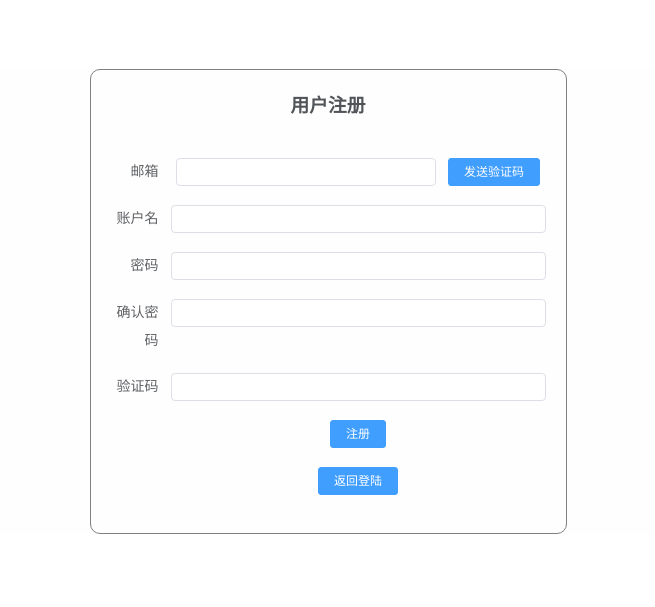
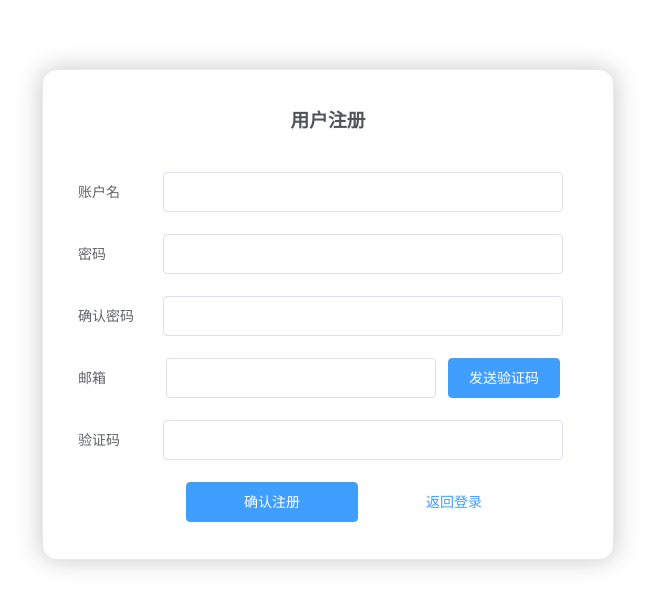
Before and after one commit to Tsyxxxka/Database-Project, a Vue app in the folder vueblog/: page /#/toRegister in a window 1280 px wide. Shown: the part 111-718 px from the top of the page, without its empty margins (312-967 px from the left). Built offline with nearby package versions, Linux system fonts and the light colour scheme.

Commit message:
Modify register UI

```diff
--- a/vueblog/src/components/Login.vue
+++ b/vueblog/src/components/Login.vue
@@ -9,14 +9,16 @@
       <el-input type="password" v-model="loginForm.password" auto-complete="off" placeholder="密码"></el-input>
     </el-form-item>
     <el-checkbox class="login_remember" v-model="checked" label-position="left">记住密码</el-checkbox>
-    <el-button style="margin-left: 80px;"  @click.native.prevent="login=false; toRegister()">注册</el-button>
-    <el-button style="margin-left: 80px;"  @click.native.prevent="login=true; submitClick1()" >登录</el-button>
-
-    <!--<el-form-item style="width: 100%">
-      <el-button type="primary" @click.native.prevent="submitClick(1)" style="width: 100%" v-if="login">登录</el-button>
-      <el-button type="primary" @click.native.prevent="submitClick(2)" style="width: 100%" v-else>注册</el-button>
-    </el-form-item>-->
-
+    <el-button style="margin-left: 90px;"  type="text"> 没有账号？</el-button>
+    <el-button @click.native.prevent="login=false; toRegister();">注册</el-button>
+    <el-form-item>
+      <el-button
+        type="primary"
+        style="width: 100%;"
+        @click.native.prevent="login=true; submitClick();" >
+        登录
+      </el-button>
+    </el-form-item>
   </el-form>
 </template>
 <script>
@@ -46,7 +48,7 @@ export default{
       this.loginForm.username = '';
       this.loginForm.password = '';
     },
-    submitClick1: function (type) {
+    submitClick: function (type) {
       var _this = this;
       this.loading = true;
       postRequest( '/login', {
@@ -79,7 +81,7 @@ export default{
   border-radius: 15px;
   background-clip: padding-box;
   margin: 180px auto;
-  width: 350px;
+  width: 400px;
   padding: 35px 35px 15px 35px;
   background: #fff;
   border: 1px solid #eaeaea;
--- a/vueblog/src/pages/Register.vue
+++ b/vueblog/src/pages/Register.vue
@@ -1,34 +1,34 @@
 <template>
-  <div class="register">
-    <h3 class="login_title">用户注册</h3>
-    <el-form ref="form" :model="mailForm" label-width="60px" size="mini">
-      <el-form-item label="邮箱" class="em">
-        <el-input style="width: 260px;padding-right:12px" v-model="mailForm.email"/>
+  <el-form
+    class="login-container"
+    label-position="left"
+    label-width="70px"
+    v-loading="loading">
+    <h3 class="login_title" >用户注册</h3>
+    <el-form-item label="账户名">
+      <el-input type="username" v-model="mailForm.username"></el-input>
+    </el-form-item>
+    <el-form-item label="密码">
+      <el-input type="password" v-model="mailForm.password"></el-input>
+    </el-form-item>
+    <el-form-item label="确认密码">
+      <el-input type="password" v-model="password2"></el-input>
+    </el-form-item>
+    <el-form-item label="邮箱">
+      <el-input style="width: 270px; padding-right:12px;" v-model="mailForm.email"/>
       <el-button type="primary" @click="getCode">
         <span v-show="show">发送验证码</span>
         <span v-show="!show">{{ count }} s后重发</span>
       </el-button>
     </el-form-item>
-      <el-form-item label="账户名" class="cd">
-        <el-input type="username" v-model="mailForm.username"></el-input>
-      </el-form-item>
-      <el-form-item label="密码" class="cd">
-        <el-input type="password" v-model="mailForm.password"></el-input>
-      </el-form-item>
-      <el-form-item label="确认密码" class="cd">
-        <el-input type="password" v-model="password2"></el-input>
-      </el-form-item>
-      <el-form-item label="验证码" class="cd">
+    <el-form-item label="验证码">
       <el-input v-model="mailForm.code"></el-input>
     </el-form-item>
     <el-form-item>
-        <el-button type="primary" @click="getCurrentTime(); submit()">注册</el-button>
-      </el-form-item>
-      <el-form-item>
-        <el-button type="primary" @click="toLogin">返回登陆</el-button>
+      <el-button type="primary" style="width: 40%;" @click="getCurrentTime(); submit();">确认注册</el-button>
+      <el-button type="text" style="width: 40%;" @click="toLogin">返回登录</el-button>
     </el-form-item>
   </el-form>
-  </div>
 </template>
 
 <script>
@@ -50,7 +50,8 @@ export default {
         code: '',
         username: '',
         regTime:''
-      }
+      },
+      loading: false
     };
   },
   methods: {
@@ -140,6 +141,12 @@ export default {
 </script>
 
 <style scoped>
+.el-form-item__label {
+  text-align: justify;
+}
+.el-input {
+  width: 400px;
+}
 .register {
   width: 435px;
   margin: 180px auto;
@@ -150,4 +157,21 @@ export default {
 .register el-input{
   width: 260px
 }
+.login-container {
+  border-radius: 15px;
+  background-clip: padding-box;
+  margin: 180px auto;
+  width: 500px;
+  padding: 35px 35px 15px 35px;
+  background: #fff;
+  border: 1px solid #eaeaea;
+  box-shadow: 0 0 25px #cac6c6;
+}
+
+.login_title {
+  margin: 0px auto 40px auto;
+  text-align: center;
+  color: #505458;
+}
+
 </style>
```
Also changed, not shown: 1 other file (tests, documents, lock files or other folders). Lines whose indentation alone changed are shown as unchanged.
